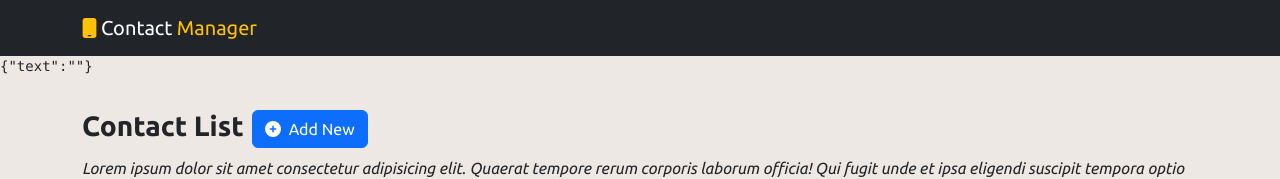
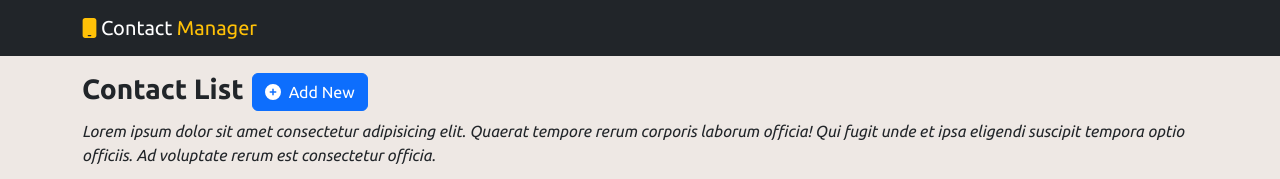
Before and after one commit to AnuragM23/contact-app, a React (Vite) app: page /contacts/list in a window 1280 px wide. Shown: the top 179 px of the page. Built offline with nearby package versions, Linux system fonts and the light colour scheme; data requests are answered from the project's data file.

Commit message:
added some changes

```diff
--- a/src/components/Contacts/ContactList/ContactList.jsx
+++ b/src/components/Contacts/ContactList/ContactList.jsx
@@ -76,7 +76,7 @@ function ContactList() {
 
   return (
     <>
-      <pre>{JSON.stringify(query)}</pre>
+      {/* <pre>{JSON.stringify(query)}</pre> */}
       <section className="contact-search p-3">
         <div className="container">
           <div className="grid">
```
